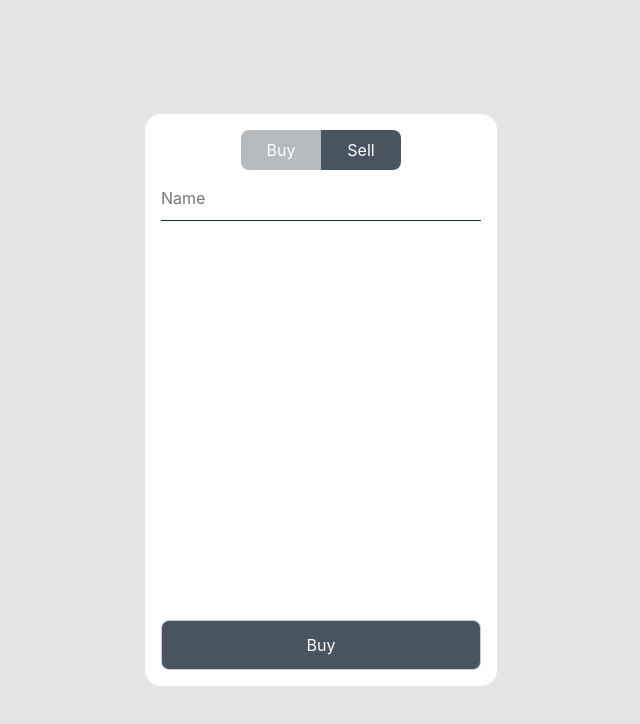
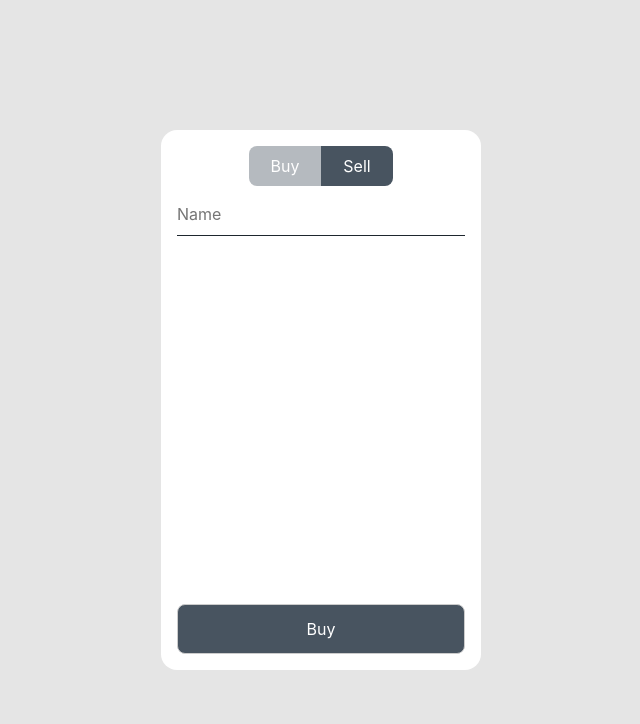
Before and after one commit to DimensionSoftware/snapwallet.io, a Svelte app in the folder widget/: page / in a window 1280 px wide. Shown: the top 724 px of the page, without its empty margins (319-959 px from the left). Built offline with nearby package versions, Linux system fonts and the light colour scheme.

Commit message:
fix: re-add border-box to div

```diff
--- a/widget/src/App.svelte
+++ b/widget/src/App.svelte
@@ -33,6 +33,10 @@
     height: 100%;
     width: 100%;
     position: relative;
+    box-sizing: border-box;
+  }
+
+  :global(div) {
     box-sizing: border-box;
   }
 
```
